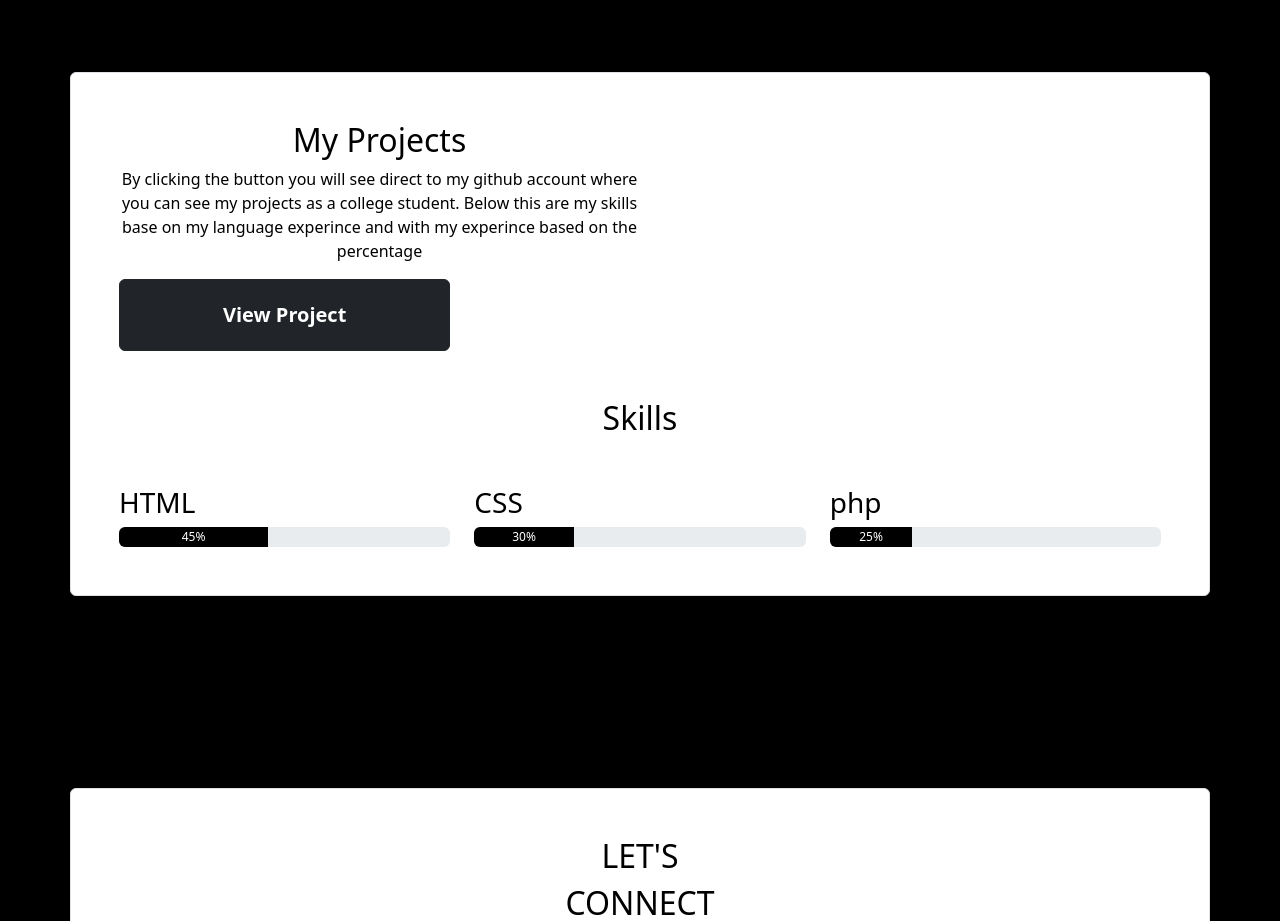
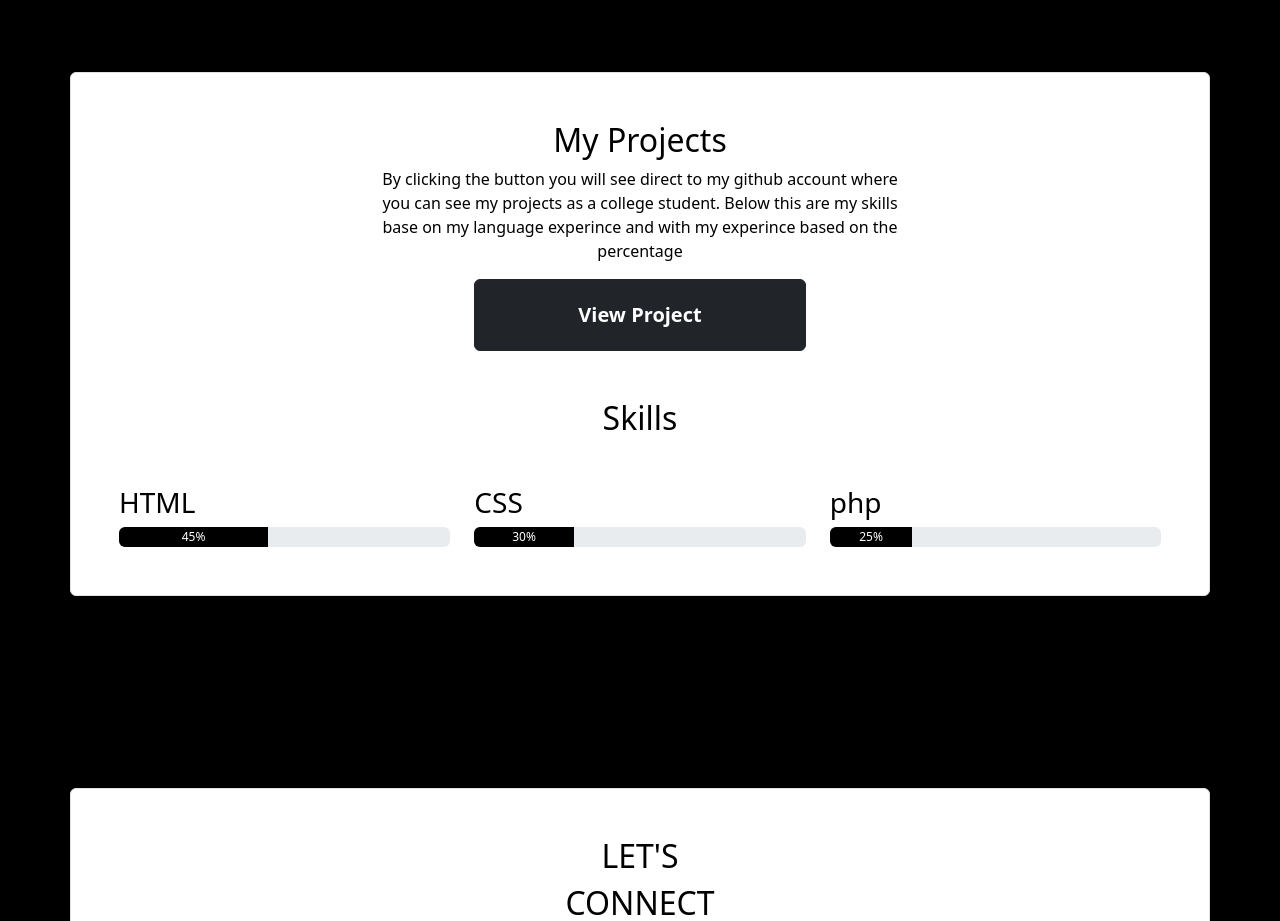
Before and after one commit to miggybalms/Midterm, a plain HTML site: page index.html in a window 1280 px wide. Shown: the part 1660-2581 px from the top of the page. Drawn offline with nearby package versions, Linux system fonts and the light colour scheme; some packages are replaced by stand-ins of ours; a script that the page names is missing.

Commit message:
final na to

```diff
--- a/index.html
+++ b/index.html
@@ -372,12 +372,12 @@
 <section class="project-skills py-5 text-black" id="project-skills" style="background-color: black;">
   <div class="container container p-5 my-5 border rounded" style="background-color: white;" data-aos="fade-up" data-aos-duration="1000">
     <!-- Projects Section -->
-    <div class="col-md-6 text-center" data-aos="fade-right" data-aos-delay="300">
+    <div class="col-md-6 text-center" data-aos="fade-right" data-aos-delay="300" style="margin: 0 auto;">
       <h2 data-aos="fade-right" data-aos-delay="300">My Projects</h2>
       <p>By clicking the button you will see direct to my github account where you can see my projects as a college student. Below this are my skills base on my language experince and with my experince based on the percentage</p>
     </div>
 
-    <div class="row g-4 mb-5 btn-center" data-aos="fade-up" data-aos-delay="300">
+    <div class="row g-4 mb-5 btn-center" data-aos="fade-up" data-aos-delay="300" style="justify-content: center;">
       <div class="col-md-4">
         <a href="https://github.com/miggybalms?tab=repositories" target="_blank" class="btn btn-dark text-white w-100" data-aos="fade-up" data-aos-delay="300">
           <div class="mt-2">
```
